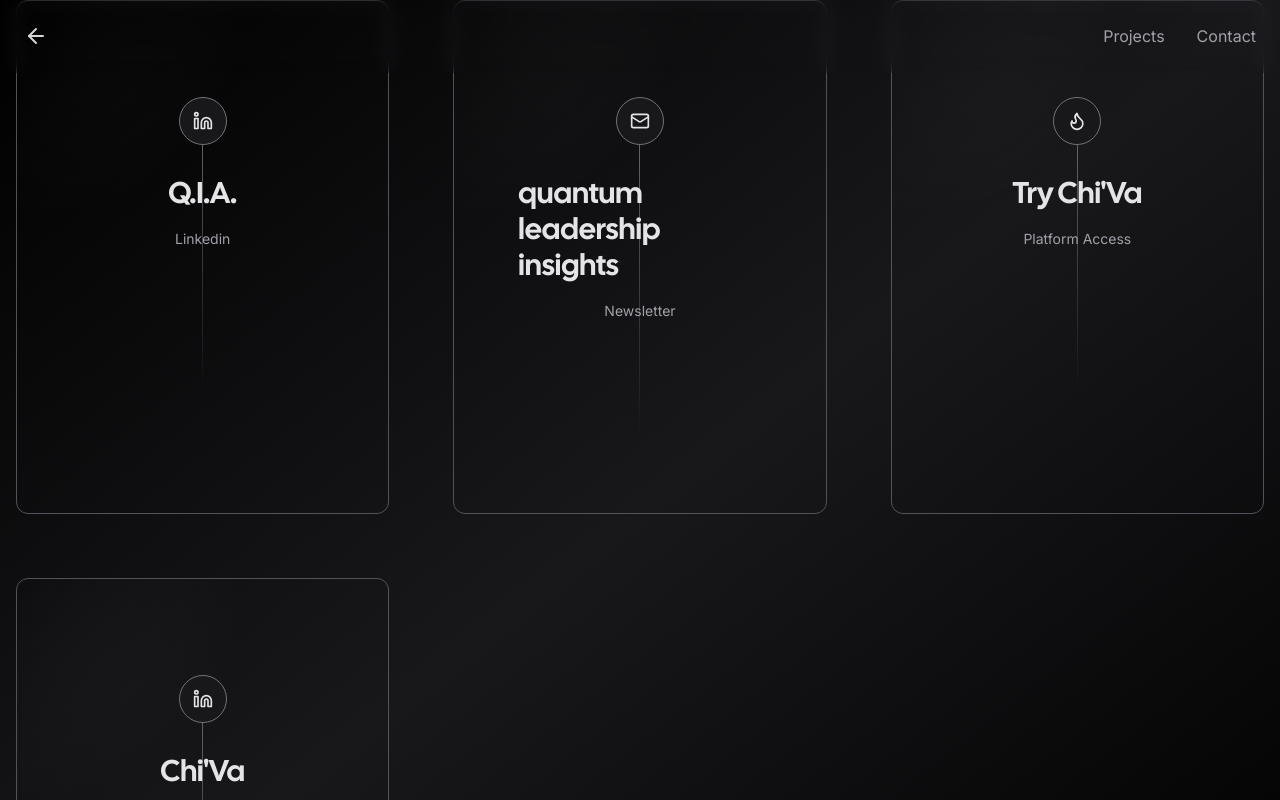
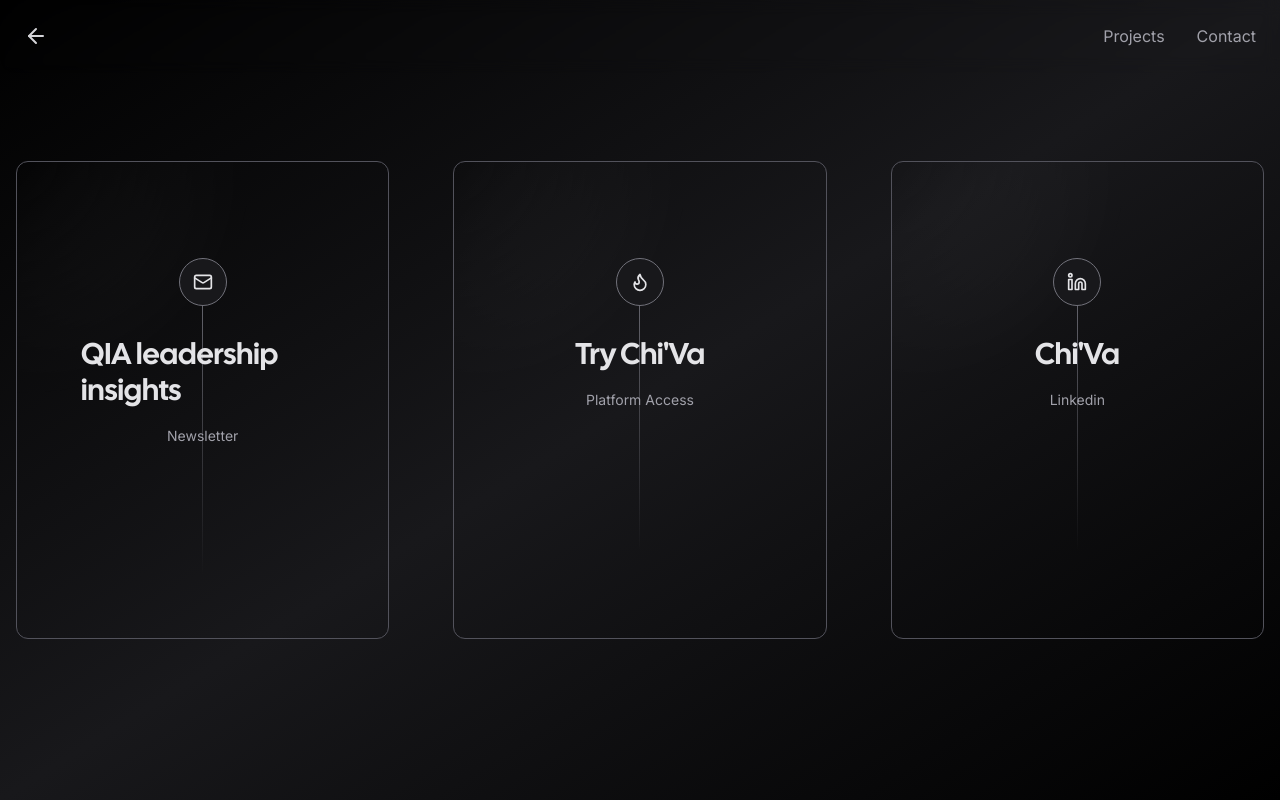
Before and after one commit to DTheArtist/qia-applications, a Next.js app: page /contact in a window 1280 px wide. Shown: the top 800 px of the page. Built offline with nearby package versions, Linux system fonts and the light colour scheme; no server answers; what tailwindcss-debug-screens would draw is missing.

Commit message:
contact update 1.1

```diff
--- a/app/contact/page.tsx
+++ b/app/contact/page.tsx
@@ -6,16 +6,10 @@ import { Card } from "../components/card";
 
 const socials = [
 	{
-		icon: <Linkedin size={20} />,
-		href: "https://www.linkedin.com/company/quantum-innovation-advisors/",
-		label: "Linkedin",
-		handle: "Q.I.A.",
-	},
-	{
 		icon: <Mail size={20} />,
 		href: "https://www.linkedin.com/newsletters/quantum-leadership-insights-7097996845984989184/",
 		label: "Newsletter",
-		handle: "quantum leadership insights",
+		handle: "QIA leadership insights",
 	},
 	{
 		icon: <Flame size={20} />,
```
